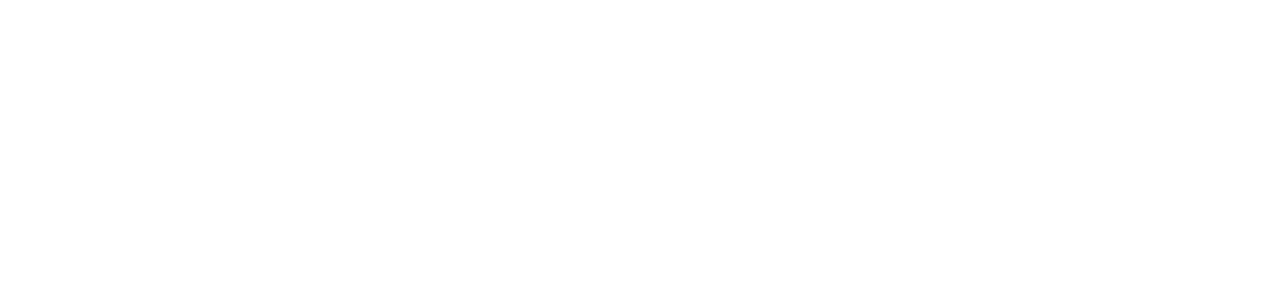
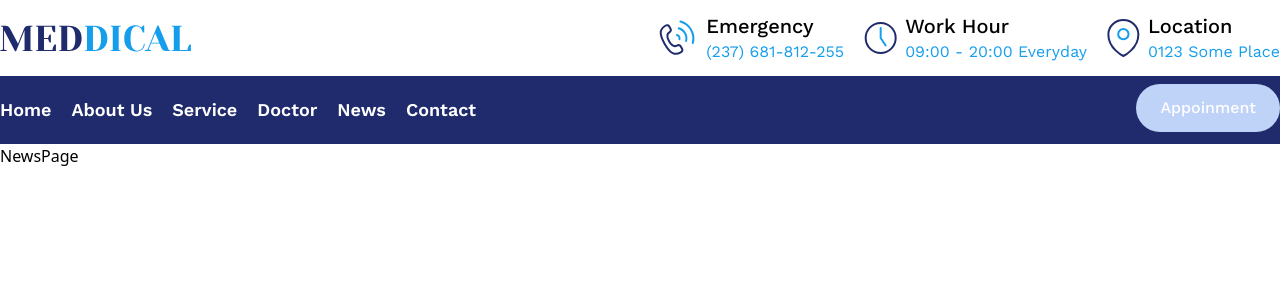
Before and after one commit to devMasrafi/medicalWebReact, a React (Vite) app: page /news in a window 1280 px wide. Before the commit this address had no page. Shown: the top 300 px of the page. Built offline with nearby package versions, Linux system fonts and the light colour scheme.

Commit message:
button update as props

```diff
--- a/src/App.jsx
+++ b/src/App.jsx
@@ -2,6 +2,10 @@ import { BrowserRouter, Route, Routes } from "react-router-dom"
 import MainLayout from "./pages/layout/MainLayout"
 import Home from "./pages/mainPages/homePage/Home"
 import About from "./pages/mainPages/aboutPage/About"
+import ServicePage from "./pages/mainPages/servicePage/ServicePage"
+import Doctors from "./pages/mainPages/doctorPage/Doctors"
+import Contact from "./pages/mainPages/contactPage/Contact"
+import NewsPage from "./pages/mainPages/newsPage/NewsPage"
 
 function App() {
 
@@ -11,6 +15,10 @@ function App() {
         <Route element={<MainLayout/>}>
           <Route path="/" element={<Home/>}/>
           <Route path="/about" element={<About/>}/>
+          <Route path="/service" element={<ServicePage/>}/>
+          <Route path="/doctors" element={<Doctors/>}/>
+          <Route path="/news" element={<NewsPage/>}/>
+          <Route path="/contact" element={<Contact/>}/>
         </Route>
       </Routes>
     </BrowserRouter>
--- /dev/null
+++ b/src/components/CmnButton.jsx
@@ -0,0 +1,13 @@
+import React from "react";
+import { Link } from "react-router-dom";
+
+
+const CmnButton = ({to, children}) => {
+  return (
+    <button className="capitalize font-workSans font-medium bg-AscColor rounded-full py-3 px-6 ">
+      <Link to={to}>{children}</Link>
+    </button>
+  );
+};
+
+export default CmnButton;
--- a/src/pages/layout/NavBar.jsx
+++ b/src/pages/layout/NavBar.jsx
@@ -1,5 +1,6 @@
 import React from 'react'
 import { Link } from 'react-router-dom'
+import CmnButton from '../../components/CmnButton'
 
 const NavBar = () => {
   return (
@@ -28,9 +29,10 @@ const NavBar = () => {
           </ul>
         </div>
         <div>
-          <button className='capitalize font-workSans font-medium bg-AscColor rounded-full py-3 px-6 '>
+          {/* <button className='capitalize font-workSans font-medium bg-AscColor rounded-full '>
             <Link className='text-mainColor' to="/appoinment">appoinment</Link>
-          </button>
+          </button> */}
+          <CmnButton className="py-3 px-6 " to={"/appoinment"}>appoinment</CmnButton>
         </div>
       </div>
     </section>
--- a/src/pages/mainPages/contactPage/Contact.jsx
+++ b/src/pages/mainPages/contactPage/Contact.jsx
@@ -0,0 +1,9 @@
+import React from 'react'
+
+const Contact = () => {
+  return (
+    <div>Contact</div>
+  )
+}
+
+export default Contact
--- a/src/pages/mainPages/doctorPage/Doctors.jsx
+++ b/src/pages/mainPages/doctorPage/Doctors.jsx
@@ -0,0 +1,9 @@
+import React from 'react'
+
+const Doctors = () => {
+  return (
+    <div>Doctors</div>
+  )
+}
+
+export default Doctors
--- a/src/pages/mainPages/homePage/Home.jsx
+++ b/src/pages/mainPages/homePage/Home.jsx
@@ -1,5 +1,6 @@
 import React from "react";
 import { Link } from "react-router-dom";
+import CmnButton from "../../../components/CmnButton";
 
 const Home = () => {
   return (
@@ -8,7 +9,7 @@ const Home = () => {
         <div>
           <div className="container mx-auto pt-[20rem]">
             <div>
-              <div>
+              <div className="pb-3">
                 <h3 className="font-bold text-md uppercase tracking-widest text-secColor ">
                   caring for life
                 </h3>
@@ -17,12 +18,15 @@ const Home = () => {
                   in Medical Excellence
                 </h1>
               </div>
-              <button className="capitalize font-workSans font-medium bg-AscColor rounded-full my-8 py-3 px-6 ">
-                <Link to="/service">our service</Link>
-              </button>
+
+              <div>
+                <CmnButton to="/service">
+                  our service
+                </CmnButton>
+              </div>
             </div>
             <div>
-              <div class="absolute bottom-[-3rem]">
+              <div className="absolute bottom-[-3rem]">
                 <div className="flex items-center gap-5 ">
                   <div className="bg-mainColor w-[28rem] h-[6.25rem] flex justify-evenly text-white items-center rounded-md font-workSans ">
                     <h3>Book an appoinment</h3>
@@ -82,19 +86,25 @@ const Home = () => {
       </section>
       {/* image boundry */}
       <section className="container mx-auto">
-      <div>
-        <img
-         className="w-full mb-6 "
-         src="./images/W_ImgBoundry.svg" alt="" />
-      </div>
+        <div>
+          <img
+            className="w-full mb-6 "
+            src="./images/W_ImgBoundry.svg"
+            alt=""
+          />
+        </div>
       </section>
 
       {/* ourService */}
       <section>
         <div className="flex justify-center">
           <div className="text-center py-5">
-            <h3 className="font-workSans text-xl font-bold uppercase text-secColor ">Care you can believe in</h3>
-            <h2 className="font-yesevaOne text-3xl text-mainColor ">Our Services</h2>
+            <h3 className="font-workSans text-xl font-bold uppercase text-secColor ">
+              Care you can believe in
+            </h3>
+            <h2 className="font-yesevaOne text-3xl text-mainColor ">
+              Our Services
+            </h2>
           </div>
         </div>
       </section>
--- a/src/pages/mainPages/newsPage/NewsPage.jsx
+++ b/src/pages/mainPages/newsPage/NewsPage.jsx
@@ -0,0 +1,9 @@
+import React from 'react'
+
+const NewsPage = () => {
+  return (
+    <div>NewsPage</div>
+  )
+}
+
+export default NewsPage
--- a/src/pages/mainPages/servicePage/ServicePage.jsx
+++ b/src/pages/mainPages/servicePage/ServicePage.jsx
@@ -0,0 +1,7 @@
+import React from "react";
+
+const ServicePage = () => {
+  return <div>ServicePage</div>;
+};
+
+export default ServicePage;
```
